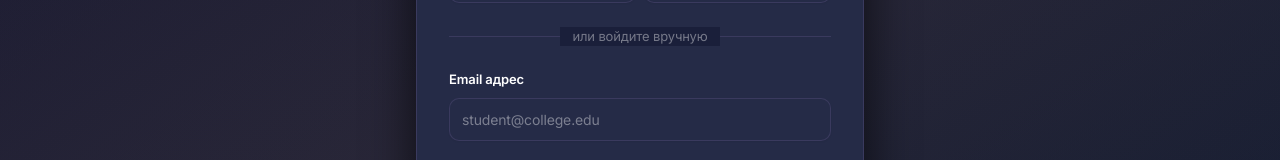
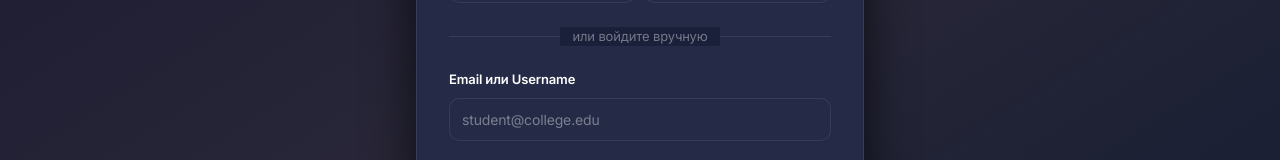
Before and after one commit to Err0r404maker/ConnectApp, a React (Vite) app in the folder client/: page /login in a window 1280 px wide. Shown: the part 350-510 px from the top of the page. Built offline with nearby package versions, Linux system fonts and the light colour scheme; no server answers.

Commit message:
Исправлены кнопки входа с email

```diff
--- a/client/src/pages/LoginPage.tsx
+++ b/client/src/pages/LoginPage.tsx
@@ -69,7 +69,7 @@ const LoginPage: React.FC = () => {
                 <button
                   type="button"
                   onClick={() => {
-                    setEmail('admin');
+                    setEmail('admin@example.com');
                     setPassword('admin');
                   }}
                   className="px-3 py-2 text-xs font-medium rounded-lg border border-gray-200 dark:border-gray-700 transition-all shadow-sm hover:shadow-md bg-white/50 dark:bg-gray-800/50 text-gray-700 dark:text-gray-300"
@@ -79,7 +79,7 @@ const LoginPage: React.FC = () => {
                 <button
                   type="button"
                   onClick={() => {
-                    setEmail('demo');
+                    setEmail('demo@example.com');
                     setPassword('demo');
                   }}
                   className="px-3 py-2 text-xs font-medium rounded-lg border border-gray-200 dark:border-gray-700 transition-all shadow-sm hover:shadow-md bg-white/50 dark:bg-gray-800/50 text-gray-700 dark:text-gray-300"
@@ -101,7 +101,7 @@ const LoginPage: React.FC = () => {
             <div className="space-y-4">
               <div>
                 <label htmlFor="email" className="block text-sm font-semibold text-gray-700 dark:text-gray-300 mb-2">
-                  Email адрес
+                  Email или Username
                 </label>
                 <input
                   id="email"
```
